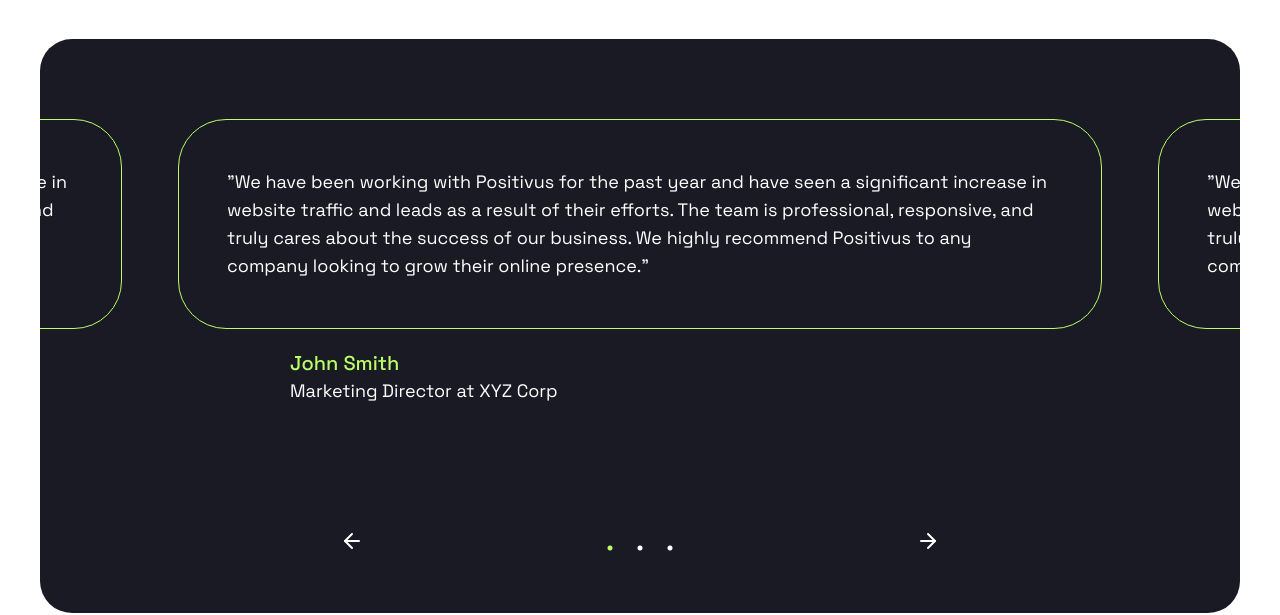
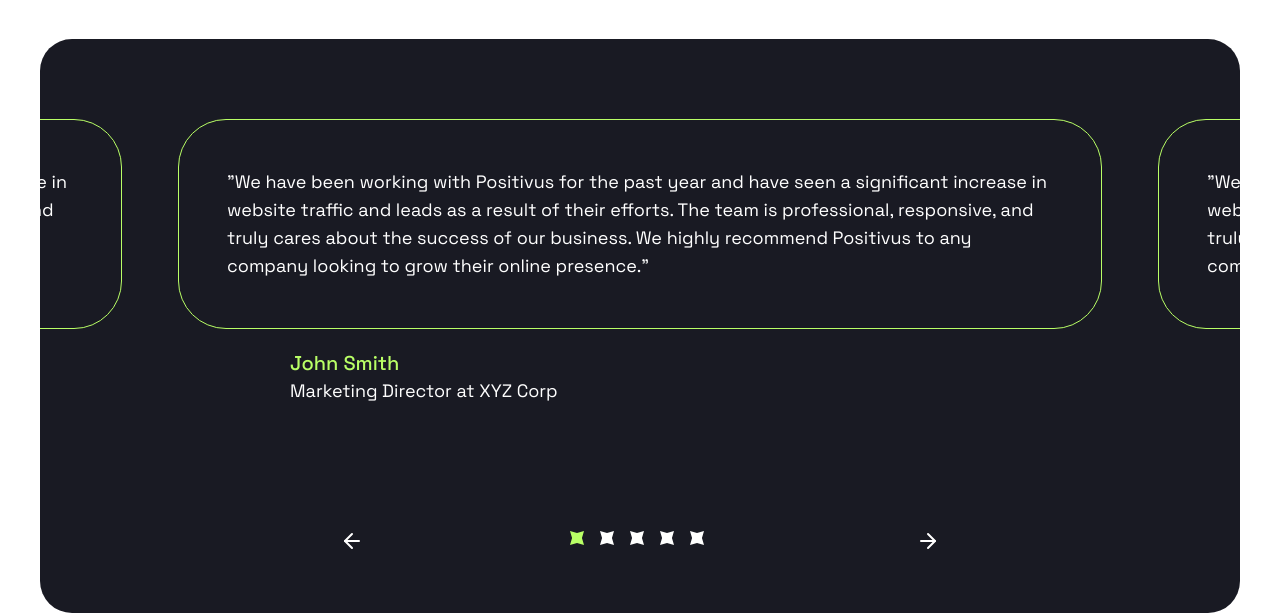
Before and after one commit to MatthewSword7272/LaravelPositivusPratice, a React (Vite) app in the folder Positivus/: page / in a window 1280 px wide. Shown: the part 5401-6016 px from the top of the page. Built offline with nearby package versions, Linux system fonts and the light colour scheme.

Commit message:
Finished Page

```diff
--- a/Positivus/src/App.tsx
+++ b/Positivus/src/App.tsx
@@ -16,7 +16,7 @@
 function App() {
   return (
     <>
-      <main className={"container mx-auto px-10 space-y-16"}>
+      <main className={"container mx-auto lg:px-10 px-5 space-y-16"}>
         <Header></Header>
         <HeroSection />
         <SponsorCarousel />
--- a/Positivus/src/components/Process.tsx
+++ b/Positivus/src/components/Process.tsx
@@ -14,7 +14,7 @@
     <>
       <div
         onClick={() => setIsOpen(!isOpen)}
-        className={`space-y-5 cursor-pointer px-[60px] py-10 rounded-4xl border shadow-box ${
+        className={`space-y-5 cursor-pointer lg:px-[60px] lg:py-10 p-8 lg:rounded-4xl rounded-[5rem] border shadow-box ${
           isOpen ? "bg-green" : "bg-grey"
         }`}
       >
--- a/Positivus/src/components/sections/CaseStudies.tsx
+++ b/Positivus/src/components/sections/CaseStudies.tsx
@@ -14,7 +14,7 @@
     dots: false,
     arrows: false,
     centerMode: true,
-    centerPadding: "30px",
+    centerPadding: "20px",
   };
 
   return (
@@ -24,28 +24,19 @@
         heading="Case Studies"
         description="Explore Real-Life Examples of Our Proven Digital Marketing Success through Our Case Studies"
       />
-      <div
-        className={
-          "hidden lg:flex gap-16 bg-dark rounded-4xl h-80 px-[60px] py-[70px]"
-        }
-      >
+      <div className={"hidden lg:flex gap-16 bg-dark rounded-4xl h-80 px-[60px] py-[70px]"}>
         {caseStudies.map((text, index) => (
-          <div
-            key={index}
-            className={"not-last:pr-16 not-last:border-r border-white"}
-          >
-            <p className={"text-white xl:leading-6 lg:leading-[18px]"}>
-              {text}
-            </p>
+          <div key={index} className={"not-last:pr-16 not-last:border-r border-white"}>
+            <p className={"text-white xl:leading-6 lg:leading-[18px]"}>{text}</p>
             <Link style={"simple_green"}>Learn more</Link>
           </div>
         ))}
       </div>
 
-      <Slider {...settings} className={"lg:!hidden caseSlides"}>
+      <Slider {...settings} className={"lg:!hidden caseStudies"}>
         {caseStudies.map((text, index) => (
-          <div key={index} className={"bg-dark rounded-4xl -mx-5 px-12 py-10"}>
-            <p className={"text-white mb-5"}>{text}</p>
+          <div key={index} className={"bg-dark rounded-4xl px-12 py-10"}>
+            <p className={"text-white mb-5 leading-tight"}>{text}</p>
             <Link style={"simple_green"}>Learn more</Link>
           </div>
         ))}
--- a/Positivus/src/components/sections/MakeThingsHappen.tsx
+++ b/Positivus/src/components/sections/MakeThingsHappen.tsx
@@ -2,18 +2,16 @@
 
 const MakeThingsHappen = () => {
   return (
-    <div
-      className={
-        "h-80 flex justify-between items-center bg-grey rounded-4xl p-14"
-      }
-    >
+    <div className={"h-80 flex justify-between items-center bg-grey rounded-4xl lg:p-14 px-11"}>
       <div className={"lg:w-1/2 space-y-6"}>
         <h3>Let's make things happen</h3>
         <p>
-          Contact us today to learn more about how our digital marketing
-          services can help your business grow and succeed online.
+          Contact us today to learn more about how our digital marketing services can help your business grow and
+          succeed online.
         </p>
-        <Button style={"dark"}>Get your free proposal</Button>
+        <Button className="max-lg:w-full" style={"dark"}>
+          Get your free proposal
+        </Button>
       </div>
       <div className={"max-lg:hidden"}>
         <img src="./make-things-happen.svg" alt="" />
--- a/Positivus/src/components/sections/Testimonials.tsx
+++ b/Positivus/src/components/sections/Testimonials.tsx
@@ -11,12 +11,12 @@
     role: "Marketing Director at XYZ Corp",
   };
 
-  const testimonialsArray = Array(3).fill(testimonialsData);
+  const testimonialsArray = Array(5).fill(testimonialsData);
 
   function NextArrow(props: unknown) {
     const { onClick } = props;
     return (
-      <div onClick={onClick} className={"absolute right-1/4 -bottom-5 z-30 cursor-pointer"}>
+      <div onClick={onClick} className={"absolute lg:right-1/4 right-14 -bottom-5 z-30 cursor-pointer"}>
         <FiArrowRight className={"text-white size-6"}></FiArrowRight>
       </div>
     );
@@ -24,7 +24,7 @@
   function PrevArrow(props: unknown) {
     const { onClick } = props;
     return (
-      <div onClick={onClick} className={"absolute left-1/4 -bottom-5 z-30 cursor-pointer"}>
+      <div onClick={onClick} className={"absolute lg:left-1/4 left-14 -bottom-5 z-30 cursor-pointer"}>
         <FiArrowLeft className={"text-white size-6"}></FiArrowLeft>
       </div>
     );
@@ -37,6 +37,15 @@
     prevArrow: <PrevArrow />,
     centerPadding: "230px",
     centerMode: true,
+
+    customPaging: () => (
+      <svg width="14" height="14" viewBox="0 0 14 14" fill="none" xmlns="http://www.w3.org/2000/svg">
+        <path
+          d="M7.0099 2.05941L14 0L11.9604 7.0099L14 14L7.0099 11.9604L0 14L2.05941 7.0099L0 0L7.0099 2.05941Z"
+          fill="white"
+        />
+      </svg>
+    ),
 
     responsive: [
       {
--- a/Positivus/src/components/sections/TheTeam.tsx
+++ b/Positivus/src/components/sections/TheTeam.tsx
@@ -64,8 +64,8 @@
           />
         ))}
       </div>
-      <div className={"flex justify-end"}>
-        <Button className={"w-64"} style={"dark"}>
+      <div className={"flex lg:justify-end"}>
+        <Button className={"lg:w-64 w-full"} style={"dark"}>
           See all team
         </Button>
       </div>
--- a/Positivus/src/index.css
+++ b/Positivus/src/index.css
@@ -59,10 +59,14 @@
   @apply rounded-2xl p-5 border border-black bg-white;
 }
 
-.slick-dots li.slick-active button:before {
-  @apply !text-green !opacity-100;
+.slick-dots li svg path {
+  fill: white;
 }
 
-.slick-dots li button:before {
-  @apply !text-white !opacity-100;
+.slick-dots li.slick-active svg path {
+  @apply fill-green;
 }
+
+.caseStudies .slick-list .slick-track div div {
+  /* @apply mr-5; */
+}
```
